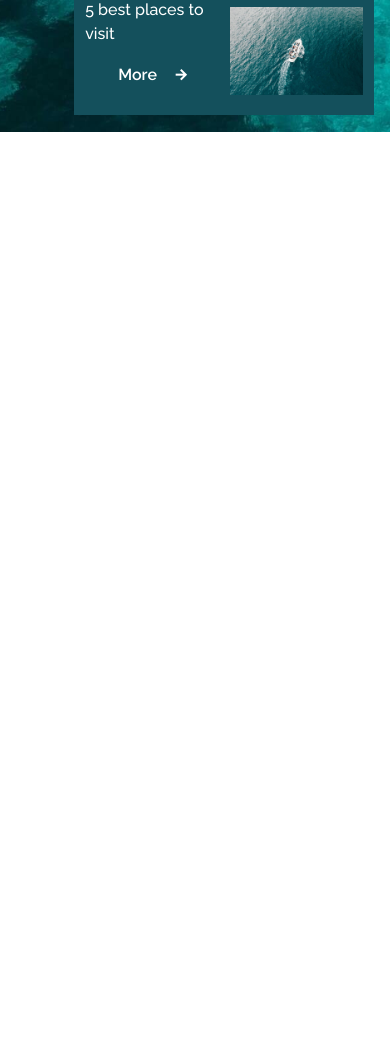
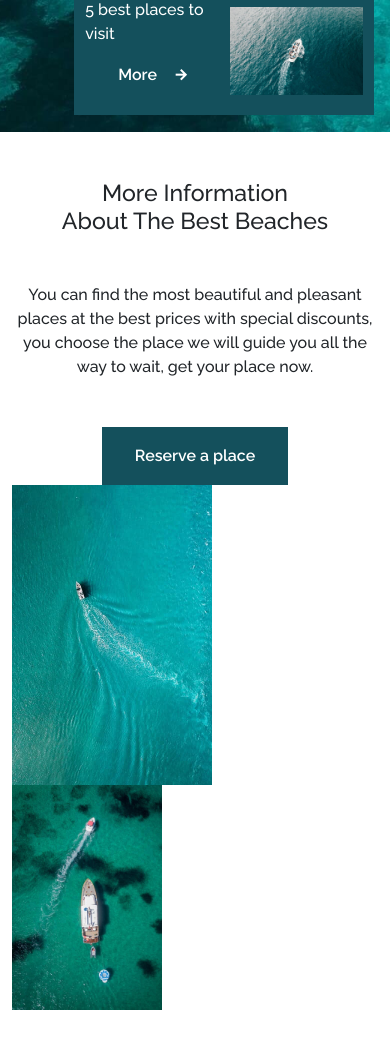
Before and after one commit to Swan-Yee/travel-responsive, a website: page index.html in a window 390 px wide. Shown: the part 712-1760 px from the top of the page. Before the commit the page ends 844 px from the top, so only its background shows below. Drawn offline with nearby package versions, Linux system fonts and the light colour scheme.

Commit message:
about-section-done

```diff
--- a/assets/css/app.scss
+++ b/assets/css/app.scss
@@ -9,7 +9,7 @@
 
 // custom css
 body,h1,span{
-    font-family: 'Raleway';
+    font-family: 'Raleway', sans-serif;
 }
 
 .nav-link.active{
@@ -75,6 +75,10 @@
     gap: 1.5rem;
 }
 
+.about{
+    height: 100vh;
+}
+
 .main-content{
     margin: 25px 0;
 }
@@ -98,6 +102,20 @@
 .main-title-text{
     font-size: 4rem;
 }
+
+.about_img{
+    width: 100%;
+    height: auto;
+}
+
+.about_img1{
+    width: 250px;
+}
+
+.about_img2{
+    width: 350px;
+}
+
 @media only screen and (min-width: 0px) and (max-width: 992px) {
     .nav__list{
         position: fixed;
@@ -155,4 +173,16 @@
         bottom: 1rem;
         width: 300px;
     }
+
+    .about-text{
+        text-align: center;
+    }
+
+    .about_img1 {
+        width: 200px;
+    }
+
+    .about_img2 {
+        width: 100px;
+    }
 }
--- a/index.html
+++ b/index.html
@@ -11,10 +11,10 @@
     <link rel="stylesheet" href="assets/css/app.css">
     <title>Travel Website</title>
 </head>
-<body>
+<body style="height: 300vh;">
     <!-- ================= nav-section ======================== -->
     <header class="sticky-top">
-        <nav class="navbar navbar-expand-lg navbar-dark">
+        <nav class="navbar navbar-expand-lg bg-primary navbar-dark">
             <div class="container">
                 <a class="navbar-brand" href="#">Travel</a>
 
@@ -45,14 +45,15 @@
     </header>
 
     <main class="main">
+        <!-- ================ home-section ======================= -->
         <section class="home" id="home">
             <img src="assets/img/home1.jpg" alt="" srcset="" class="home__img">
             <div class="container">
                 <div class="row">
                     <div class="col-12 home__container">
-                        <div class="main-content">
-                            <span class="text-white mb-5">Discover your place</span>
-                            <h1 class="h1 text-white font-weight-light my-5 main-title-text">Explore The <br> Best <b> Beautiful <br> Beaches </b></h1>
+                        <div class="main-content pt-5">
+                            <span class="text-white">Discover your place</span>
+                            <h1 class="h1 text-white font-weight-light mb-5 main-title-text">Explore The <br> Best <b> Beautiful <br> Beaches </b></h1>
                             <a href="#" class="btn btn-primary">Explore</a>
                         </div>
                         <div class="social-icon">
@@ -83,6 +84,37 @@
                 </div>
             </div>
         </section>
+
+        <!-- ================ about-section ====================== -->
+        <section class="about" id="about">
+            <div class="container my-5">
+                <div class="row align-items-center">
+                    <div class="col-lg-5 col-sm-12">
+                        <div class="about-text">
+                            <h3 class="h3">
+                                More Information <br> About The Best Beaches
+                            </h3>
+                            <p class="my-5">
+                                You can find the most beautiful and pleasant places at the best prices with special discounts, you choose the place we will guide you all the way to wait, get your place now.
+                            </p>
+                            <a href="#" class="btn btn-primary">
+                                Reserve a place
+                            </a>
+                        </div>
+                    </div>
+                    <div class="col-lg-7 col-sm-12">
+                        <div class="row align-items-center">
+                            <div class="col-lg-5 col-sm-7">
+                                <img src="assets/img/about1.jpg" alt="" srcset="" class="about_img about_img1">
+                            </div>
+                            <div class="col-lg-7 col-sm-5">
+                                <img src="assets/img/about2.jpg" alt="" srcset="" class="about_img about_img2">
+                            </div>
+                        </div>
+                    </div>
+                </div>
+            </div>
+        </section>
     </main>
 
     <script src="node_modules/bootstrap/dist/js/bootstrap.bundle.min.js"></script>
```
Also changed, not shown: assets/css/app.css, 1 other file.
